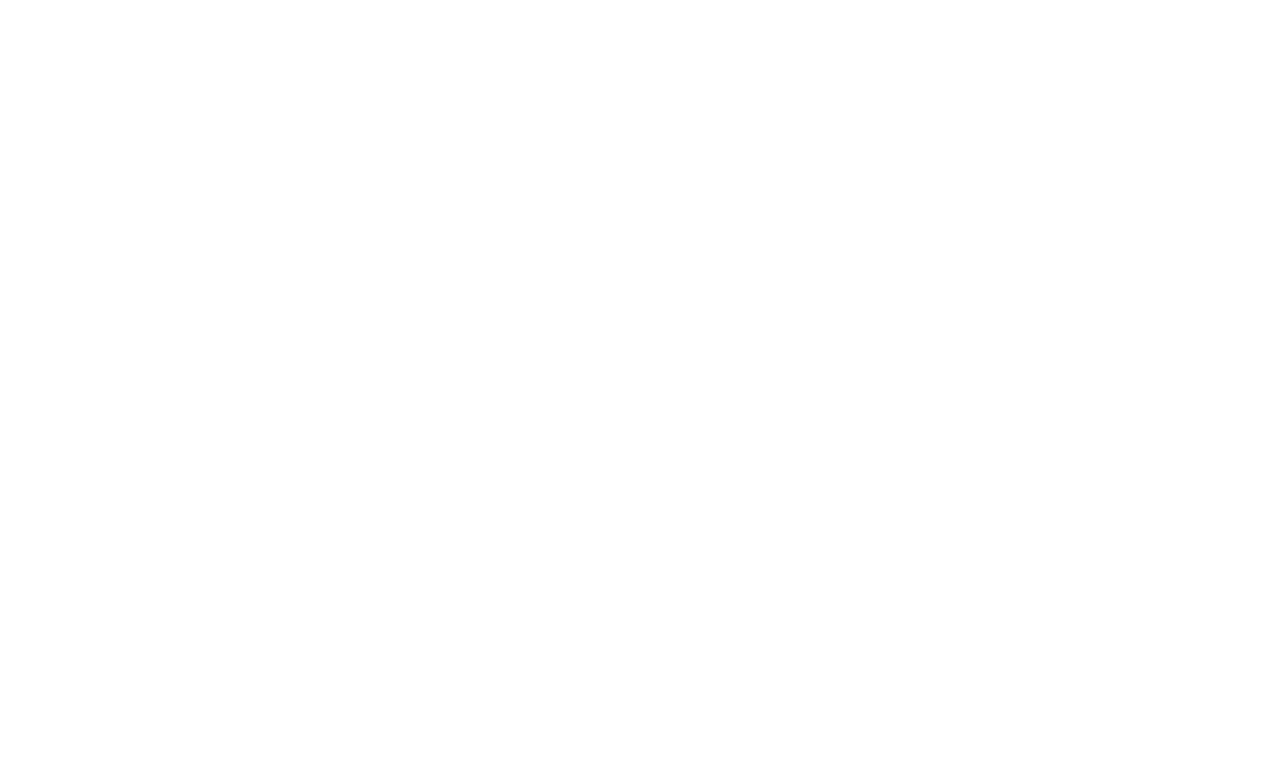
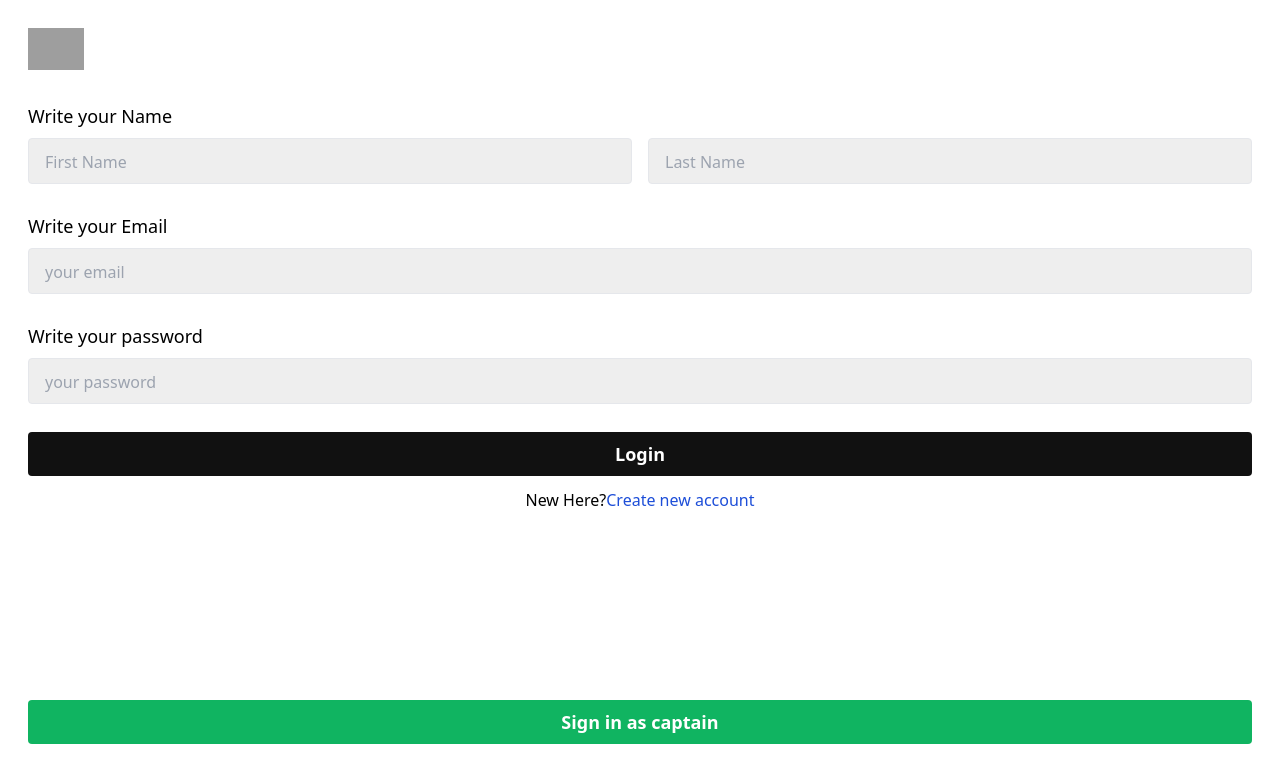
Before and after one commit to OmShankar054/UBER, a React (Vite) app in the folder frontend/: page /signup in a window 1280 px wide. Shown: the top 782 px of the page. Built offline with nearby package versions, Linux system fonts and the light colour scheme; grey boxes are pictures that could not be loaded.

Commit message:
user & captain login, sighup

```diff
--- a/frontend/src/App.jsx
+++ b/frontend/src/App.jsx
@@ -13,8 +13,8 @@
         <Route path='/' element={<Home />} />
         <Route path='/login' element={<UserLogin />} />
         <Route path='/signup' element={<UserSignup />} />
-        <Route path='/captain/login' element={<CaptainLogin />} />
-        <Route path='/captain/signup' element={<CaptainSignup />} />
+        <Route path='/captain-login' element={<CaptainLogin />} />
+        <Route path='/captain-signup' element={<CaptainSignup />} />
        </Routes>
 	</div>
   )
--- a/frontend/src/pages/CaptainLogin.jsx
+++ b/frontend/src/pages/CaptainLogin.jsx
@@ -1,8 +1,70 @@
 import React from 'react'
+import { useState } from 'react'
+import { Link } from 'react-router-dom'  // Importing Link component for navigation
 
 const CaptainLogin = () => {
+   const [email, setEmail] = useState('')
+    const [password, setPassword] = useState('')
+    const [captainData, setCaptainData] = useState({})
+
+
+
+    const submitHandler= (e)=>{  // handle form submission
+      e.preventDefault()   // prevent default form submission behavior
+      setCaptainData({
+       email:email,
+       password:password
+      })
+      console.log(captainData)
+      setEmail('')          // reset email input field
+      setPassword('')       // reset password input field
+    }
+
   return (
-    <div>CaptainLogin</div>
+    <div className='p-7 h-screen flex flex-col justify-between' >
+		<div>
+			<img className='w-14 mb-8 ' src=' https://imgs.search.brave.com/rSuSSYacx1C8jOOc6iUc_xal-ahK3vL90Pl-NKUkJSE/rs:fit:860:0:0:0/g:ce/aHR0cHM6Ly9mcmVl/bG9nb3BuZy5jb20v/aW1hZ2VzL2FsbF9p/bWcvMTY1OTc2MTQy/NXViZXItZHJpdmVy/LWxvZ28tcG5nLnBu/Zw'/>
+
+		 <form onSubmit={(e)=>{
+			submitHandler(e)
+			}}>
+			<h3 className='text-lg font-medium mb-2'>Write your email</h3>
+
+			<input
+			 required
+			 value={email}
+			 onChange={(e) => {
+			 setEmail(e.target.value)
+			 } }
+			 className='bg-[#eeeeee] mb-7 rounded px-4 py-2 border w-full text-lg placeholder:text-base'
+			 type="email"
+			 placeholder='your email@example.com'
+			/>
+
+			<h3 className='text-lg font-medium mb-2'>Write your password</h3>
+
+			<input
+			 required
+			 value={password}
+			 onChange={(e) => {
+			 setPassword(e.target.value)
+			 }}
+			 className='bg-[#eeeeee] mb-7 rounded px-4 py-2 border w-full text-lg placeholder:text-base'
+			 type="password"
+			 placeholder='your password'
+			/>
+
+			<button className='bg-[#111] text-white font-semibold mb-3 rounded py-2 px-4 w-full text-lg placeholder:text-base'>Login</button>
+		 </form>
+
+		 <p className='text-center'> Join us!!<Link to='/captain-signup' className='text-blue-700'> Register as a captain </Link> </p>
+		</div>
+
+		<div>     {/* This section contains the button to redirect to User Login page */}
+			<Link to='/login' className='bg-[#10b461] flex items-center justify-center mb-5 text-white font-semibold mb-7 rounded py-2 px-4 w-full text-lg placeholder:text-base'>Sign in as User </Link>
+      {/* This button redirects to the User Login page */}
+		</div>
+	</div>
   )
 }
 
--- a/frontend/src/pages/UserLogin.jsx
+++ b/frontend/src/pages/UserLogin.jsx
@@ -8,15 +8,15 @@
 
 
 
-	const submitHandler= (e)=>{
-		e.preventDefault()
+	const submitHandler= (e)=>{  // handle form submission
+		e.preventDefault()   // prevent default form submission behavior
 		setUserData({
 		 email:email,
 		 password:password
 		})
 		console.log(userData)
-		setEmail('')
-		setPassword('')
+		setEmail('')          // reset email input field
+		setPassword('')       // reset password input field
 	}
 
 
@@ -61,7 +61,7 @@
 		</div>
 
 		<div>
-			<button className='bg-[#10b461] text-white font-semibold mb-7 rounded py-2 px-4 w-full text-lg placeholder:text-base'>Sign in as captain </button>
+			<Link to='/captain-login' className='bg-[#10b461] flex items-center justify-center mb-5 text-white font-semibold mb-7 rounded py-2 px-4 w-full text-lg placeholder:text-base'>Sign in as captain </Link>
 		</div>
 	</div>
   );
--- a/frontend/src/pages/UserSignup.jsx
+++ b/frontend/src/pages/UserSignup.jsx
@@ -1,10 +1,67 @@
 import React from 'react'
+import { Link } from 'react-router-dom'  // Importing Link component for navigation
 
 const UserSignup = () => {
+  const submitHandler = (e) => {
+	e.preventDefault();
+	// Add your signup logic here
+  };
+
   return (
-    <div>
-      {/* User Signup Page */}
-    </div>
+	   <div className='p-7 h-screen flex flex-col justify-between' >
+		  <div>
+			  <img className='w-14 mb-8 ' src='https://imgs.search.brave.com/z3WiIOauTbGDJBvlN9ZoxU6nohyibvEsMM-wW-etxes/rs:fit:500:0:1:0/g:ce/aHR0cHM6Ly9sb2dv/cy13b3JsZC5uZXQv/d3AtY29udGVudC91/cGxvYWRzLzIwMjAv/MDUvVWJlci1Mb2dv/LTIwMTYtMjAxOC03/MDB4Mzk0LnBuZw'/>
+
+		   <form onSubmit={(e)=>{
+		  	  submitHandler(e)
+		    	}}>
+
+		  	<h3 className='text-lg font-base mb-2'>Write your Name </h3>
+        <div className='flex gap-4 mb-7'>
+			  <input
+			  required
+			  className='bg-[#eeeeee] w-1/2 rounded px-4 py-2 border text-lg placeholder:text-base'
+			  type="text"
+			  placeholder='First Name'
+		  	/>
+
+		  	<input
+			  required
+			  className='bg-[#eeeeee] w-1/2 rounded px-4 py-2 border text-lg placeholder:text-base'
+			  type="text"
+			  placeholder='Last Name'
+		  	/>
+      </div>
+
+			<h3 className='text-lg font-medium mb-2'>Write your Email</h3>
+			<input
+			 required
+
+			 className='bg-[#eeeeee] mb-7 rounded px-4 py-2 border w-full text-lg placeholder:text-base'
+			 type="email"
+			 placeholder='your email'
+			/>
+
+			<h3 className='text-lg font-medium mb-2'>Write your password</h3>
+			<input
+			 required
+
+			 className='bg-[#eeeeee] mb-7 rounded px-4 py-2 border w-full text-lg placeholder:text-base'
+			 type="password"
+			 placeholder='your password'
+			/>
+
+			<button className='bg-[#111] text-white font-semibold mb-3 rounded py-2 px-4 w-full text-lg placeholder:text-base'>Login</button>
+		 </form>
+
+		 <p className='text-center'> New Here?<Link to='/signup' className='text-blue-700'>Create new account</Link> </p>
+		</div>
+
+		<div>
+			<Link to='/captain-login' className='bg-[#10b461] flex items-center justify-center mb-5 text-white font-semibold mb-7 rounded py-2 px-4 w-full text-lg placeholder:text-base'>Sign in as captain </Link>
+		</div>
+	</div>
+
   )
 }
 
```
